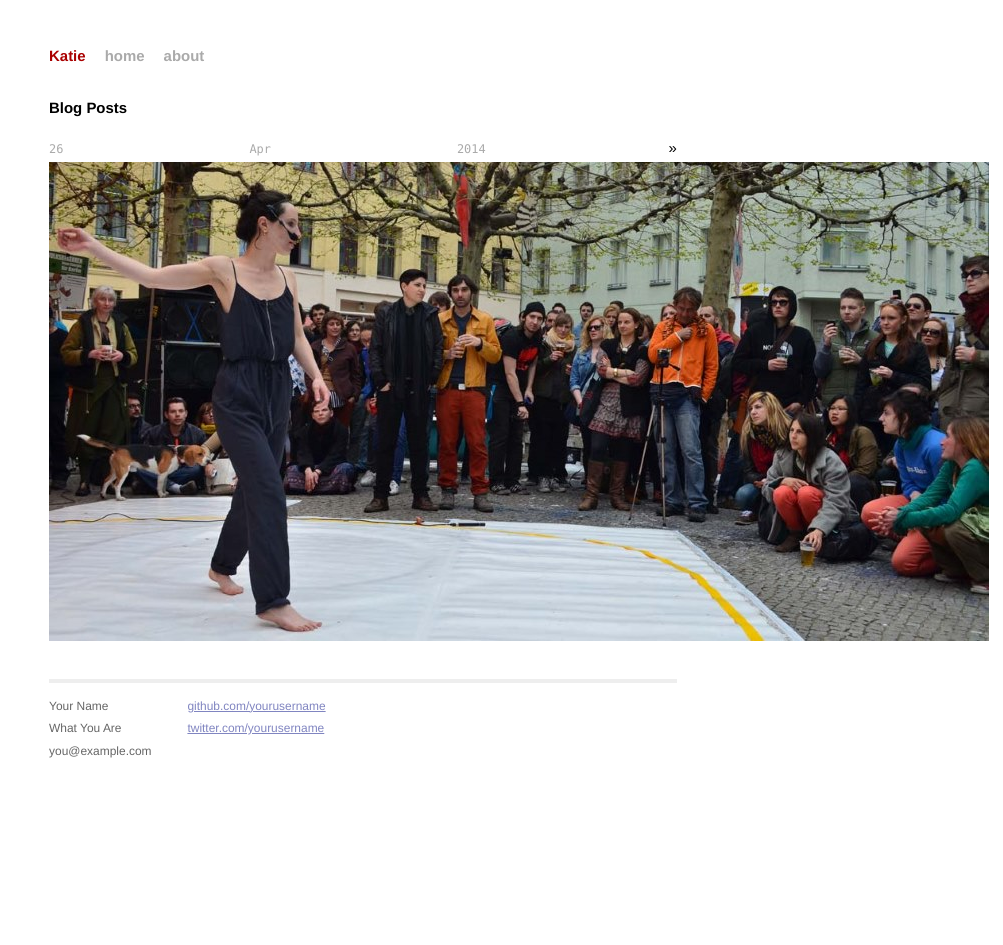
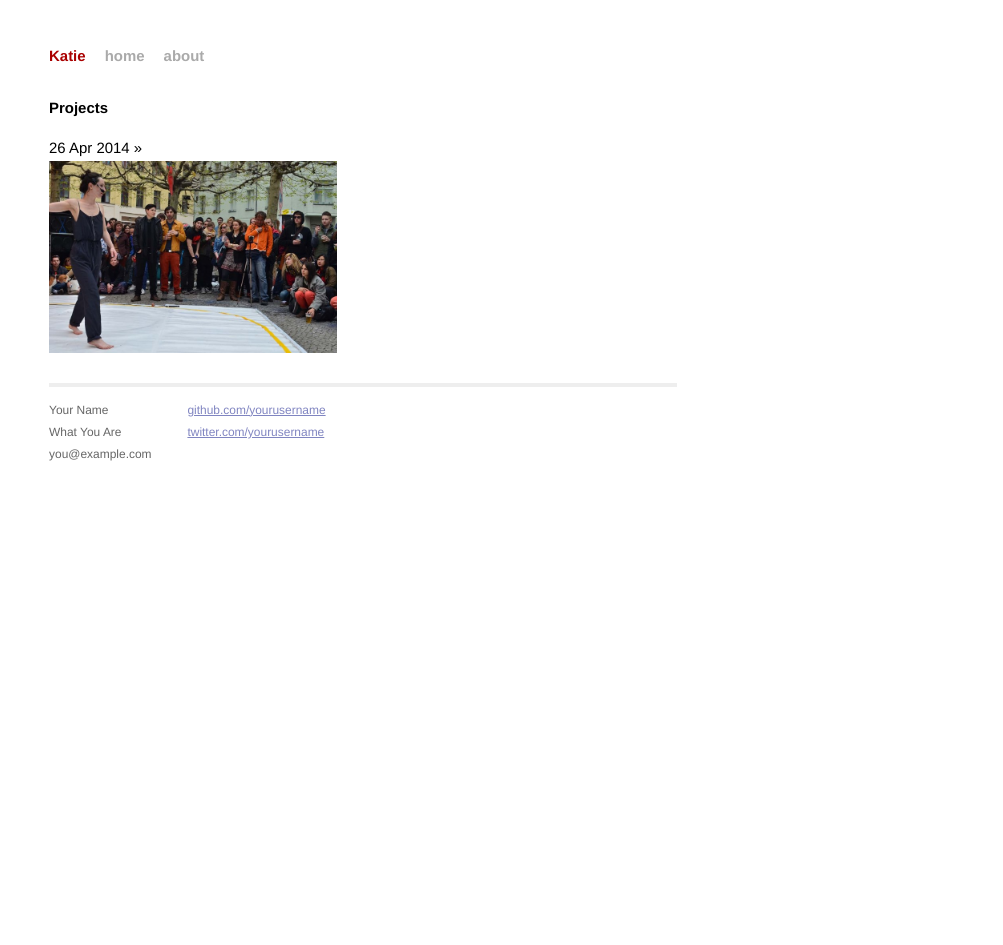
Before and after one commit to platy/katie, a Jekyll site: the page built from index.html, in a window 1280 px wide. Shown: the whole page, without its empty margins (277-1280 px from the left). Built offline with Jekyll 4.4.1, drawn with Linux system fonts in a browser that asks for light colours; Markdown is read by kramdown in place of the engine named in the settings.

Commit message:
Make image sizes sensible and tidy

```diff
--- a/_layouts/project.html
+++ b/_layouts/project.html
@@ -10,8 +10,8 @@
 
 <div>
     {% for image in page.gallery %}
-        <a href="/postimages/{{page.postimagedir}}/{{image[0]}}" data-lightbox="project-gallery" data-title="{{image[1]}}">
-            <img src="/postimages/{{page.postimagedir}}//{{image[0]}}" class="lb-thumbnail">
+        <a href="../../../../postimages/{{page.postimagedir}}/{{image[0]}}" data-lightbox="project-gallery" data-title="{{image[1]}}">
+            <div style="background-image: url('../../../../postimages/{{page.postimagedir}}//{{image[0]}}')" class="lb-thumbnail" ></div>
         </a>
     {% endfor %}
 </div>
--- a/css/main.css
+++ b/css/main.css
@@ -166,4 +166,20 @@
 /*****************************************************************************/
 
 .lb-thumbnail {
-  width: 7rem
+  width: 7rem;
+  height: 5rem;
+  background-position: center;
+
+  /* Make the background image cover the area of the <div>, and clip the excess */
+  background-size: cover;
+  display: inline-block;
+}
+
+.project-thumbnail {
+  width: 18rem;
+  height: 12rem;
+  background-position: center;
+
+  /* Make the background image cover the area of the <div>, and clip the excess */
+  background-size: cover;
+}
--- a/index.html
+++ b/index.html
@@ -4,14 +4,16 @@
 ---
 
 <div id="home">
-  <h1>Blog Posts</h1>
+  <h1>Projects</h1>
   <ul class="posts">
     {% for post in site.posts %}
       {% if post.layout == 'project' %}
-        <li><span>{{ post.date | date_to_string }}</span> &raquo; <a href="{{ post.url }}"><img src="/postimages/{{post.postimagedir}}/{{ post.coverimage }}" /></a></li>
+        <li><div>{{ post.date | date_to_string }} &raquo;</div><a href="{{ post.url }}">
+            <div class="project-thumbnail" style="background-image: url('postimages/{{post.postimagedir}}/{{ post.coverimage }}')"></div>
+        </a></li>
 
       {% else %}
-        <li><span>{{ post.date | date_to_string }}</span> &raquo; <a href="{{ post.url }}">{{ post.title }}</a></li>
+        <li><div>{{ post.date | date_to_string }} &raquo;</div><a href="{{ post.url }}">{{ post.title }}</a></li>
       {% endif %}
     {% endfor %}
   </ul>
```
